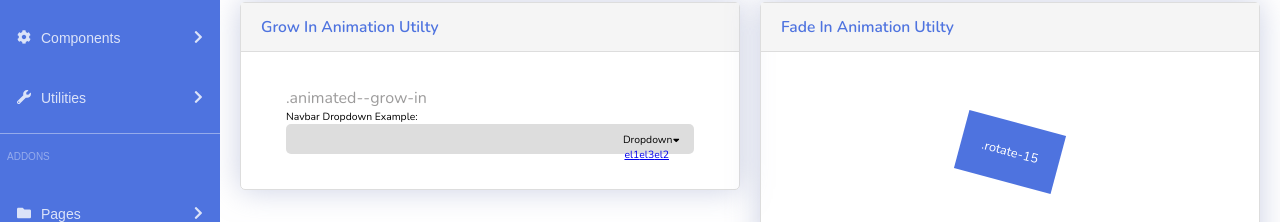
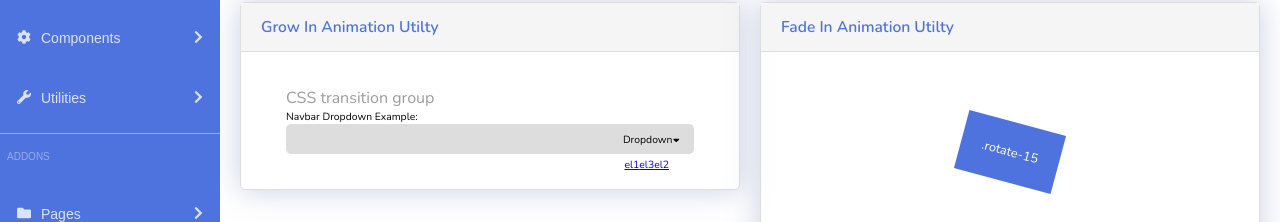
Before and after one commit to RobertLigman/sb-admin-2-clone, a React (Create React App) app: page /Animations in a window 1280 px wide. Both pictures are taken after a click on the element "Dropdown". Shown: the part 208-430 px from the top of the page. Built offline with nearby package versions, Linux system fonts and the light colour scheme.

Commit message:
add dropdown transition

```diff
--- a/package.json
+++ b/package.json
@@ -14,6 +14,7 @@
     "react-dom": "^17.0.1",
     "react-router-dom": "^5.2.0",
     "react-scripts": "4.0.0",
+    "react-transition-group": "^4.4.1",
     "recharts": "^1.8.5",
     "web-vitals": "^0.2.4"
   },
--- a/src/components/Animations/Animations.js
+++ b/src/components/Animations/Animations.js
@@ -7,6 +7,7 @@ import ProgressBar from "../ProgressBar";
 import { FontAwesomeIcon } from "@fortawesome/react-fontawesome";
 import { faSortDown } from "@fortawesome/free-solid-svg-icons";
 import "./Dropdown.css";
+import { CSSTransition } from "react-transition-group";
 const Animations = () => {
   const [dropdownActive, setDropDownActive] = useState(false);
   const toggleDropdown = () => {
@@ -26,20 +27,22 @@ const Animations = () => {
       <div className="Card-container">
         <Card title="Grow In Animation Utilty">
           <div className="text-container">
-            <p className="text">.animated--grow-in</p>
+            <p className="text">CSS transition group</p>
             Navbar Dropdown Example:
             <nav className="nav">
               <div className="Dropdown" onClick={toggleDropdown}>
                 Dropdown
                 <FontAwesomeIcon icon={faSortDown} />
-                <div
-                  className={`Dropdown__elements ${
-                    dropdownActive ? "Dropdown__active" : ""
-                  }`}>
-                  <a href="#">el1</a>
-                  <a href="#">el3</a>
-                  <a href="#">el2</a>
-                </div>
+                <CSSTransition
+                  in={dropdownActive}
+                  classNames="toggle-opacity"
+                  unmountOnExit>
+                  <div className="Dropdown__elements">
+                    <a href="#">el1</a>
+                    <a href="#">el3</a>
+                    <a href="#">el2</a>
+                  </div>
+                </CSSTransition>
               </div>
             </nav>
           </div>
--- a/src/components/Animations/Dropdown.css
+++ b/src/components/Animations/Dropdown.css
@@ -1,19 +1,29 @@
 .Dropdown {
+    user-select: none;
     position: relative;
     cursor: pointer;
 }
 
 .Dropdown__elements {
     position: absolute;
-    top: 15px;
+    top: 25px;
     right: 10px;
-    display: none;
-    opacity: 0;
-    transition: opacity 0.3s ease-in;
+    transition: opacity 0.2s ease-in;
 }
 
-.Dropdown__active {
+.toggle-opacity-enter {
     display: block;
+    opacity: 0;
+}
+
+.toggle-opacity-active {
     opacity: 1;
-    transition: opacity 0.3s ease-in;
 }
+
+.toggle-opacity-exit {
+    opacity: 1;
+}
+
+.toggle-opacity-exit-active {
+    opacity: 0;
+}
```
Also changed, not shown: 1 other file (tests, documents, lock files or other folders).
